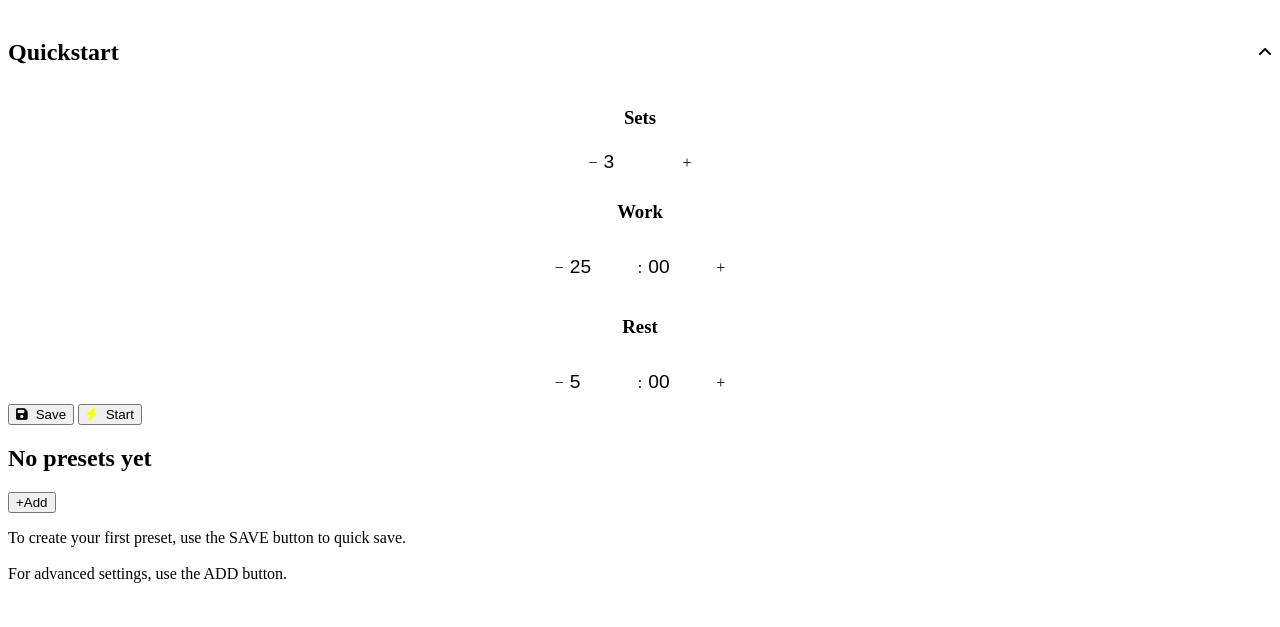
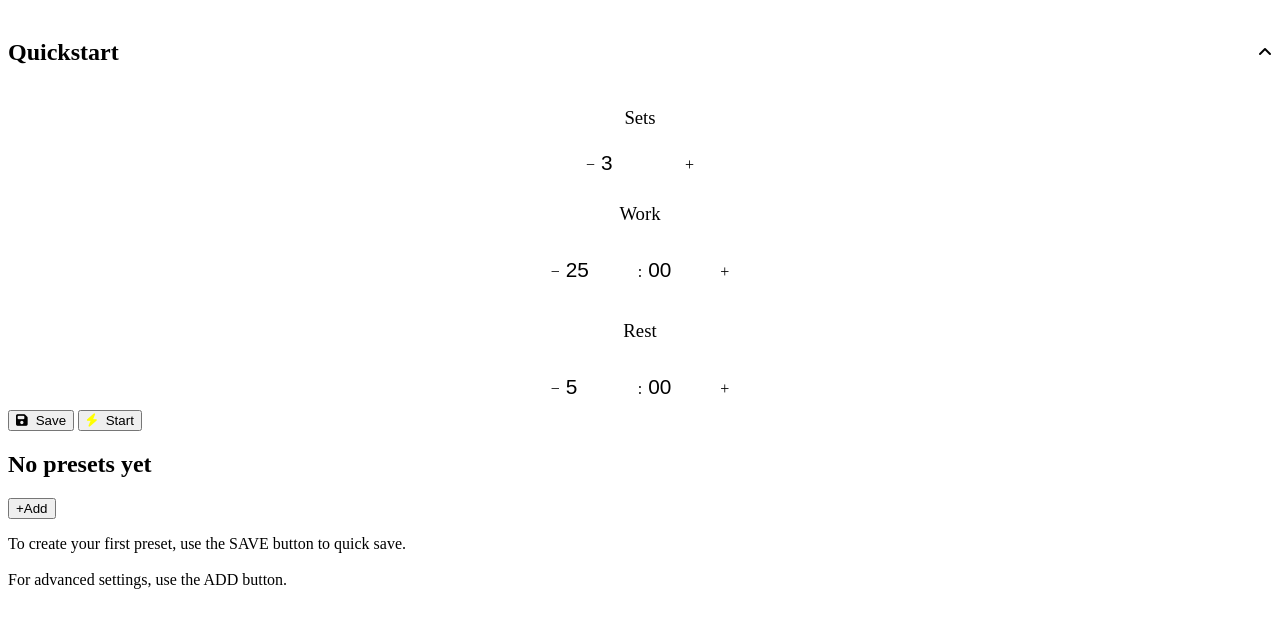
Before and after one commit to yassienAbdillahi/pomodoroTimer, a plain HTML site: page index.html in a window 1280 px wide. Shown: the part 61-688 px from the top of the page. Drawn offline with Linux system fonts and the light colour scheme.

Commit message:
Made the h3s less bold
Closes #22

```diff
--- a/style.css
+++ b/style.css
@@ -45,5 +45,9 @@ fieldset {
 
 input[type='number'] {
     border: none;
-    font-size: 1.2rem;
+    font-size: 1.3rem;
 }
+
+h3 {
+    font-weight: lighter;
+}
```
